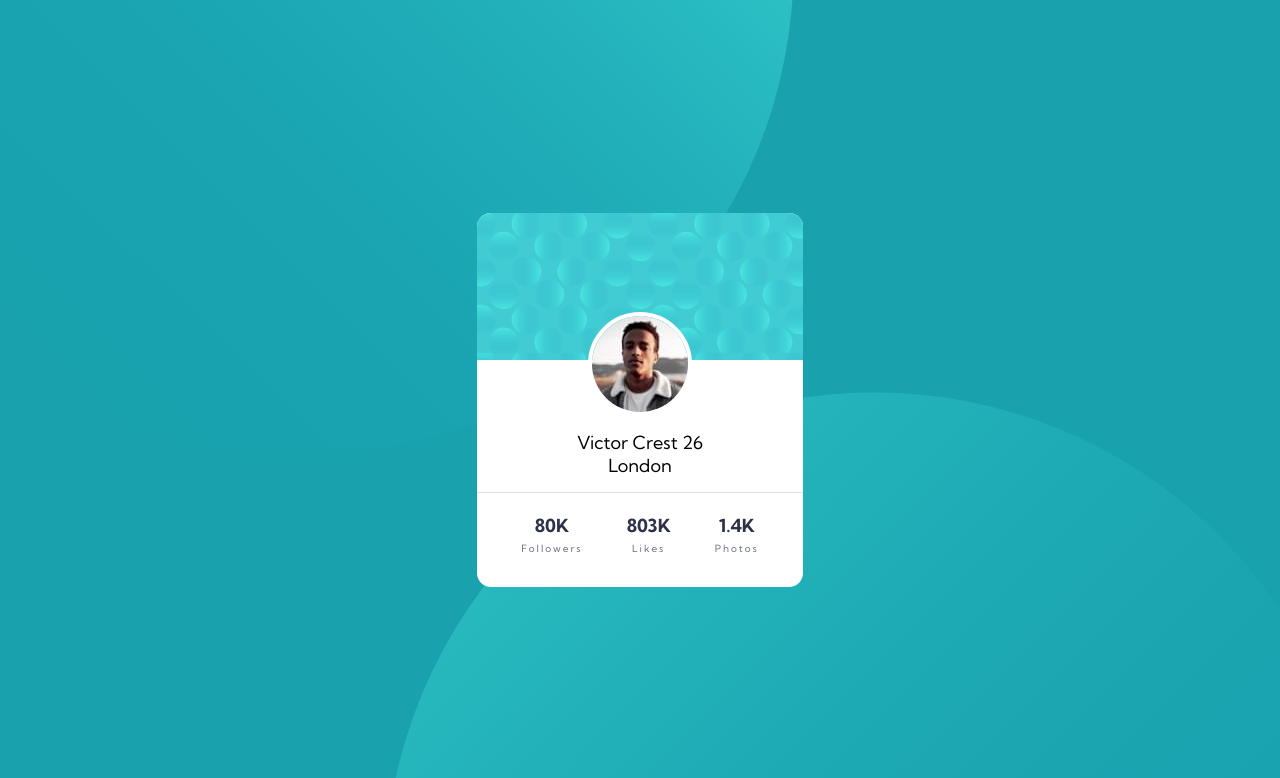
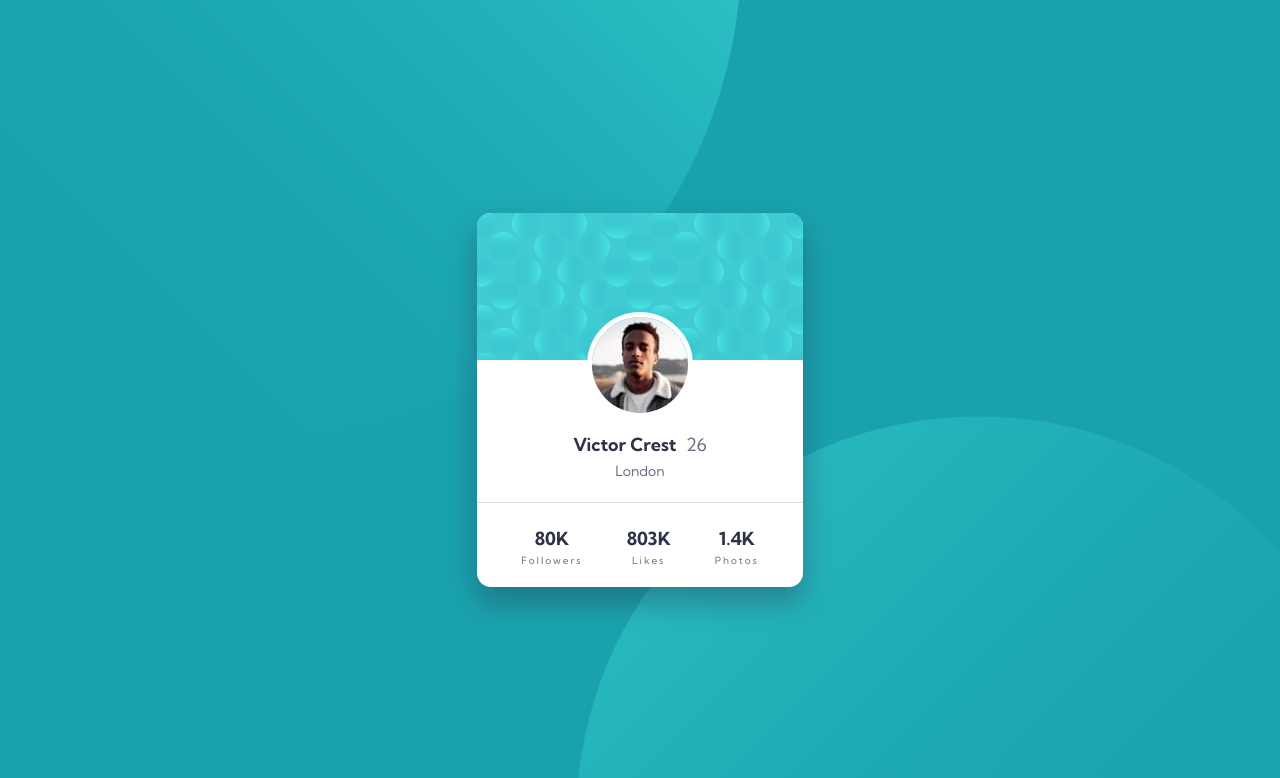
Before and after one commit to belie369/frontend-mentor-profile-card-component, a website: page index.html in a window 1280 px wide. Shown: the top 778 px of the page. Drawn offline with Linux system fonts and the light colour scheme.

Commit message:
Styled user-bio (name, age, location); Added box-shadow; Some margin and padding fixes; Some position fixes in background pattern.

```diff
--- a/src/sass/_base.scss
+++ b/src/sass/_base.scss
@@ -49,7 +49,8 @@ body {
 	background-image: url('../../dist/img/bg-pattern-top.svg'),
 		url('../../dist/img/bg-pattern-bottom.svg');
 	background-repeat: no-repeat, no-repeat;
-	background-position: right 38vw bottom 49vh, left 30vw top 49vh;
+	background-position: right 42vw bottom 51vh, left 45vw top 52vh;
+	background-size: auto, auto 95%;
 	font-family: $font-basic;
 	font-size: 1.8rem;
 	font-weight: 400;
--- a/src/sass/_components.scss
+++ b/src/sass/_components.scss
@@ -6,6 +6,7 @@
 	background-color: b.$white;
 	text-align: center;
 	border-radius: 1.4rem;
+	box-shadow: 0px 15px 30px hsla(229, 23%, 23%, 0.4);
 	overflow: hidden;
 
 	&__header {
@@ -23,14 +24,14 @@
 	&__photo {
 		// display: block;
 		// transform: translateY(-50%);
-		display: block;
+		// display: block;
 	}
 
 	&__img {
 		// margin: calc(-1 * 96px / 2) auto 0;
 		margin: calc((b.$profile-photo / 2) * -1) auto 0;
 		display: block;
-		border: 0.4rem solid b.$white;
+		border: 0.5rem solid b.$white;
 		border-radius: 50%;
 	}
 
@@ -38,15 +39,27 @@
 		margin: 1.5rem;
 	}
 
+	&__name {
+		padding-right: 0.5rem;
+		color: b.$very-dark-blue;
+		font-weight: 700;
+	}
+
+	&__age {
+		color: b.$dark-grayish-blue;
+	}
+
 	&__location {
-		// text-align: center;
+		margin: 0.6rem 0 2.2rem;
+		color: b.$dark-grayish-blue;
+		font-size: 1.4rem;
 	}
 
 	&__stats {
 		display: flex;
 		justify-content: space-evenly;
-		margin-bottom: 1.5rem;
-		padding-top: 2.1rem;
+		margin-bottom: 1.8rem;
+		padding-top: 2.4rem;
 		border-top: 1px solid b.$dark-gray-2;
 
 		&-num {
@@ -64,6 +77,6 @@
 	&__stats-detials {
 		display: flex;
 		flex-direction: column;
-		gap: 0.5rem;
+		gap: 0.4rem;
 	}
 }
```
Also changed, not shown: dist/css/main.min.css.
